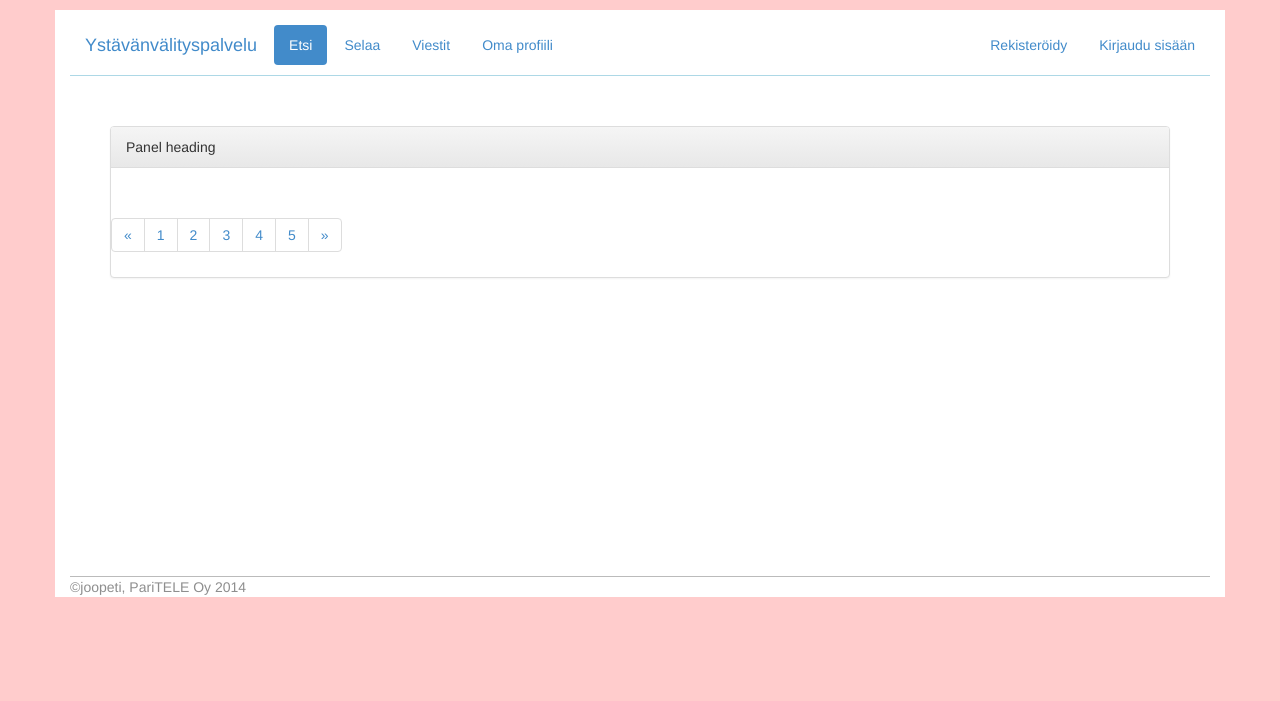
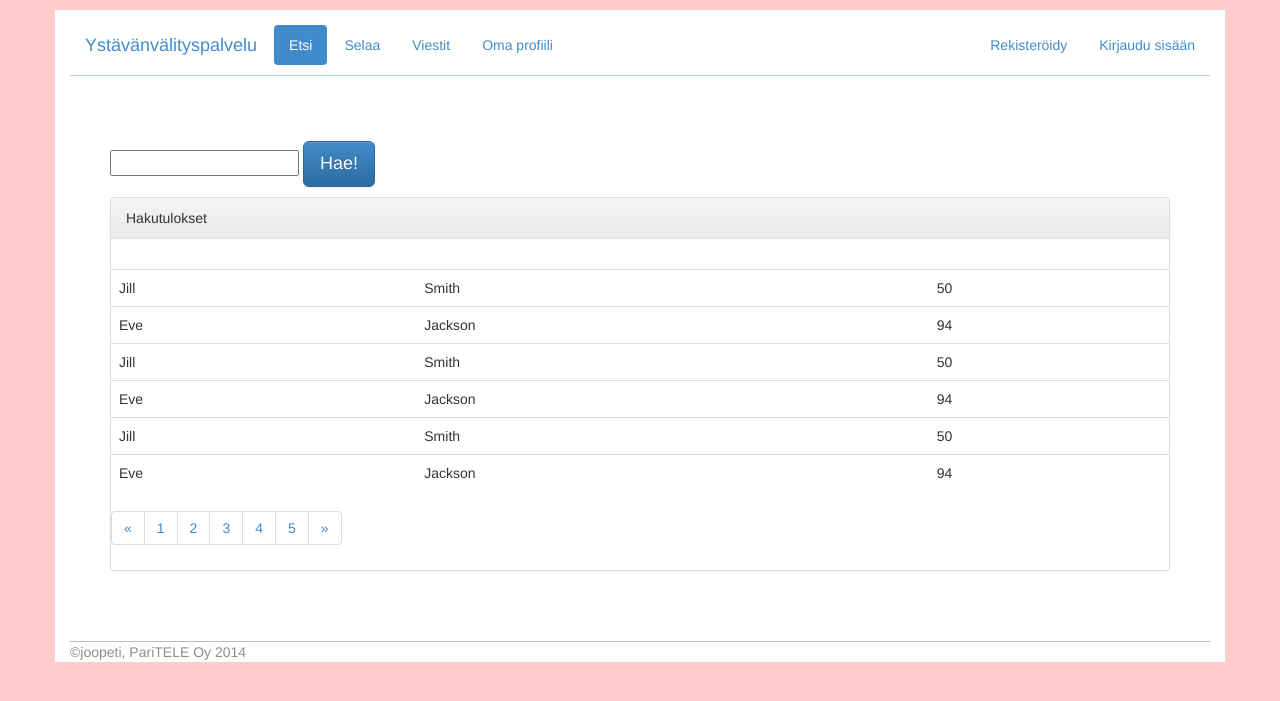
Before and after one commit to joope/TiKaSo, a PHP site: page /html-demo/etsi.html in a window 1280 px wide. Shown: the top 701 px of the page. Run offline with PHP 8.4, Linux system fonts and the light colour scheme.

```diff
--- a/css/main.css
+++ b/css/main.css
@@ -6,6 +6,24 @@
     border-top-color: #bbbbbb;
     color: #8e8e8e;
 }
+.yhteystiedot{
+    padding: 5px;
+    border: solid #bbbbbb 2px;
+    overflow: scroll;
+    height: 500px;
+    width: 200px;
+}
+.viestikentta{
+}
+.viestit-oikea{
+    height: 400px;
+}
+.keskustelu{
+    padding-left: 10px;
+    overflow: scroll;
+    height: 400px;
+}
+
 .kirjautuminen{
     padding-left: 40px;
     padding-right: 40px;
@@ -14,7 +32,7 @@
     padding-top: 50px;
 }
 .vasen{
-    //margin-right: 10px;
+    padding-bottom: 10px;
     width: 300px;
     border-right-color: #bbbbbb;
 }
@@ -26,12 +44,12 @@
 
 }
 .centeredImage
-    {
+{
     text-align:center;
     margin-top:0px;
     margin-bottom:0px;
     padding-bottom: 10px;
-    }
+}
 .infovalikko{
     border-top-color: #bbbbbb;
     text-align: center;
--- a/html-demo/etsi.html
+++ b/html-demo/etsi.html
@@ -23,14 +23,51 @@
                 <li class="navbar-right"><a href="rekisterointi.html">Rekisteröidy</a></li>
             </ul>
             <div class="kirjautuminen">
+                <div class="vasen">
+                    <form class="form-signin" role="form" id="hakulomake">
+                        <input type="text" name="haku">
+                        <button class="btn btn-lg btn-primary" type="submit">Hae!</button>
+
+                    </form>
+                </div>
                 <div class="panel panel-default">
                     <!-- Default panel contents -->
-                    <div class="panel-heading">Panel heading</div>
+                    <div class="panel-heading">Hakutulokset</div>
                     <div class="panel-body">
                     </div>
 
                     <!-- Table -->
                     <table class="table">
+                        <tr>
+                            <td>Jill</td>
+                            <td>Smith</td>
+                            <td>50</td>
+                        </tr>
+                        <tr>
+                            <td>Eve</td>
+                            <td>Jackson</td>
+                            <td>94</td>
+                        </tr>
+                        <tr>
+                            <td>Jill</td>
+                            <td>Smith</td>
+                            <td>50</td>
+                        </tr>
+                        <tr>
+                            <td>Eve</td>
+                            <td>Jackson</td>
+                            <td>94</td>
+                        </tr>
+                        <tr>
+                            <td>Jill</td>
+                            <td>Smith</td>
+                            <td>50</td>
+                        </tr>
+                        <tr>
+                            <td>Eve</td>
+                            <td>Jackson</td>
+                            <td>94</td>
+                        </tr>
                     </table>
                     <ul class="pagination">
                         <li><a href="#">&laquo;</a></li>
```
Also changed, not shown: html-demo/selaus.html (+31 -1 lines).
